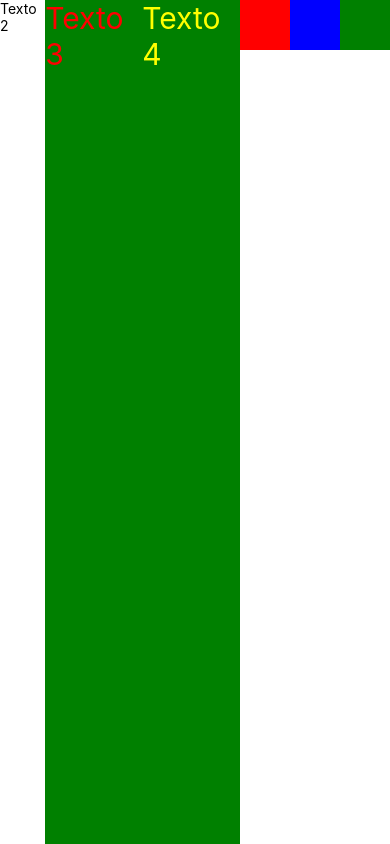
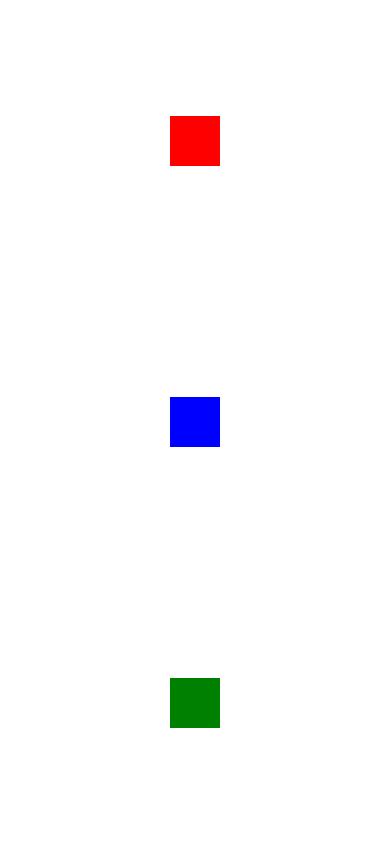
Before and after one commit to weullermarcos/react_native_1, a React Native app: screen / in a window 390 px wide. Built offline with nearby package versions, Linux system fonts and the light colour scheme.

Commit message:
Usando Flexbox 2

```diff
--- a/App.js
+++ b/App.js
@@ -3,18 +3,36 @@ import { SafeAreaView, View, Text, StyleSheet } from 'react-native';
 import styled from 'styled-components/native';
 
 
+/* opcoes para o justify-content e align-items
+  justify-content: flex-start;    -- opcao padrao no inicio da linha ou coluna - posicao padrao
+  justify-content: flex-end;      -- alinha no final da linha ou coluna
+  justify-content: center;        -- alinha no centro da linha ou coluna
+  justify-content: space-between; -- alinha na linha ou coluna com espaco entre os itens
+  justify-content: space-around;  -- alinha na linha ou coluna com espaco a partir dos itens
+*/
+
 const Page = styled.SafeAreaView `
   flex:1;
-  flex-direction:row;
+  flex-direction:column;
+  justify-content: space-around;
+  align-items: center;
 `;
 
+/* opcoes para o flex-direction
+  flex-direction:row;            -- comeca a linha normalmente - esquerda para a direita
+  flex-direction:row-reverse;    -- comeca a linha da direita para a esquerda
+  flex-direction:row;            -- comeca a coluna normalmente - de cima para baixo
+  flex-direction:column-reverse; -- comeca de baixo para cima
+*/
+
 const Texto = styled.Text `
-
   color:${props=>props.cor};
   font-size: 30px;
   background-color:green;
 `;
 
+
+//flex:${props=>props.flex};
 const Quadrado = styled.View `
   width: 50px;
   height: 50px;
@@ -26,15 +44,23 @@ export default () =>{
   return(
 
       //O SafeAreaView usa somente a área segura da tela, r
-      <Page>
+
+      /* Elementos de texto
         <Text>Texto 2</Text>
         <Texto cor="red">Texto 3</Texto>
         <Texto cor="yellow">Texto 4</Texto>
+      */
 
+      /* Elementos de quadrado com props flex
+        <Quadrado flex={1} cor="red"></Quadrado>
+        <Quadrado flex={2} cor="blue"></Quadrado>
+        <Quadrado flex={1} cor="green"></Quadrado>
+      */
+
+      <Page>
         <Quadrado cor="red"></Quadrado>
         <Quadrado cor="blue"></Quadrado>
         <Quadrado cor="green"></Quadrado>
-
       </Page>
   );
 }
```
